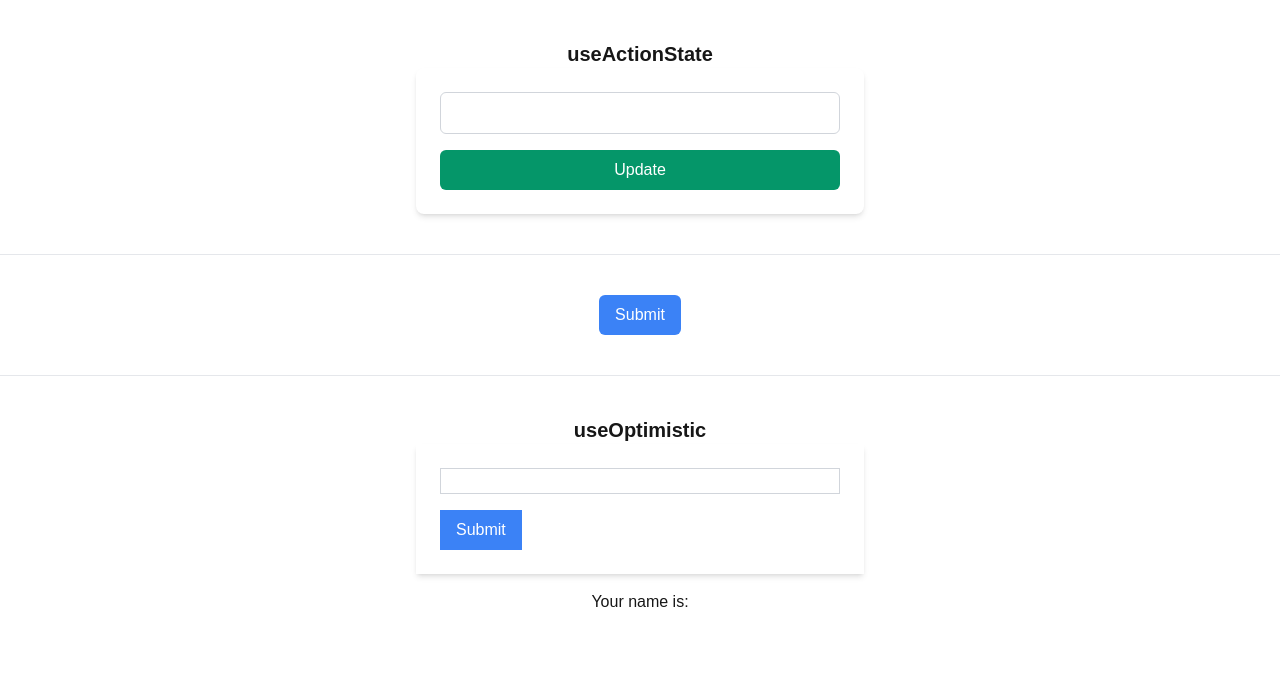
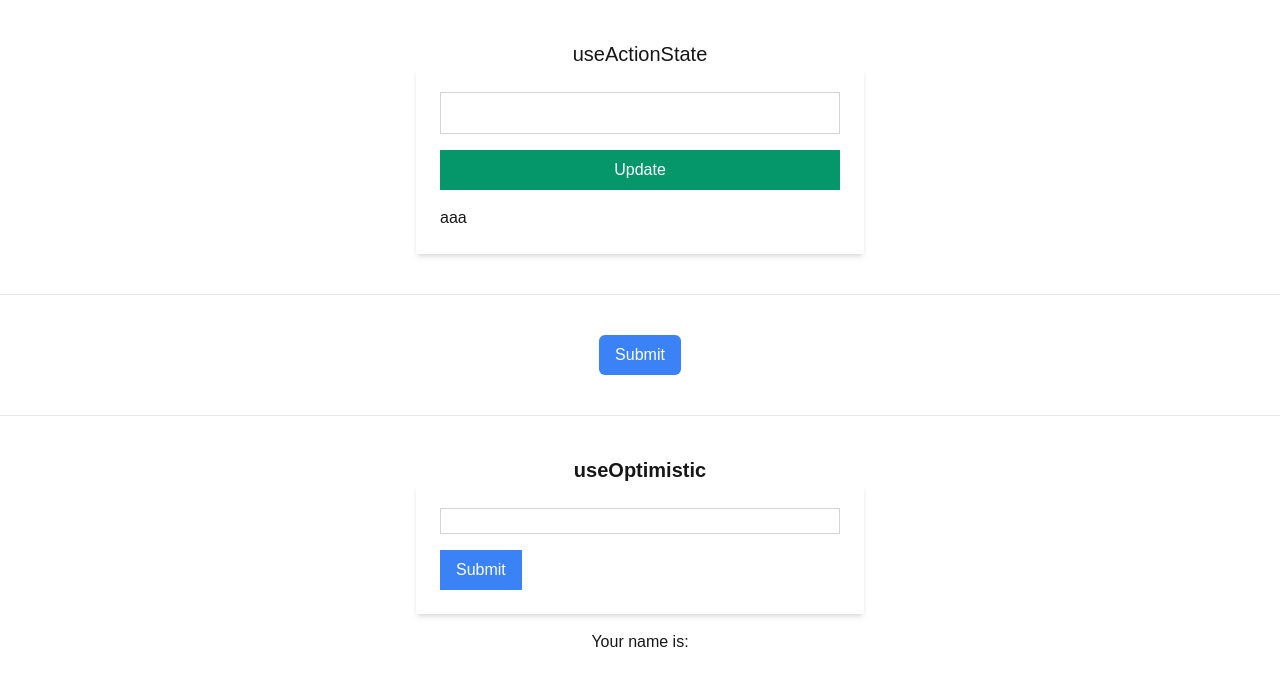
Before and after one commit to hukuryo/React19-stable, a Next.js app: page / in a window 1280 px wide. Shown: the top 686 px of the page. Built offline with nearby package versions, Linux system fonts and the light colour scheme.

Commit message:
fix useActionState

```diff
--- a/components/useActionStateDemo.tsx
+++ b/components/useActionStateDemo.tsx
@@ -15,36 +15,36 @@ export default function UseActionStateDemo() {
       }
       return newName;
     },
-    ""
+    "aaa"
   );
 
   return (
     <div className="mt-10">
-      <h1 className="flex justify-center font-bold text-xl">useActionState</h1>
+      <h1 className="flex justify-center text-xl">useActionState</h1>
       <form
         action={submitAction}
-        className="space-y-4 bg-white p-6 shadow-md rounded-lg max-w-md mx-auto"
+        className="space-y-4 p-6 shadow-md max-w-md mx-auto"
       >
         <div className="flex flex-col">
           <input
             type="text"
             name="name"
-            className="border border-gray-300 rounded-md p-2 focus:outline-none focus:ring-2 focus:ring-emerald-500 focus:border-emerald-500"
+            className="border border-gray-300 p-2"
           />
         </div>
         <button
           type="submit"
           disabled={isPending}
-          className={`w-full py-2 px-4 rounded-md text-white ${
+          className={`w-full py-2 px-4 text-white ${
             isPending
-              ? "bg-emerald-400 cursor-not-allowed"
-              : "bg-emerald-600 hover:bg-emerald-700 focus:outline-none focus:ring-2 focus:ring-emerald-500 focus:ring-offset-2"
+              ? "bg-emerald-400"
+              : "bg-emerald-600 hover:bg-emerald-700 focus:ring-emerald-500"
           }`}
         >
           {isPending ? "Updating..." : "Update"}
         </button>
-        {isPending && <p className="text-sm text-gray-500">Loading...</p>}
-        {name && <p className="text-sm">{name}</p>}
+        {isPending && <p>Loading...</p>}
+        {name && <p>{name}</p>}
       </form>
     </div>
   );
```
